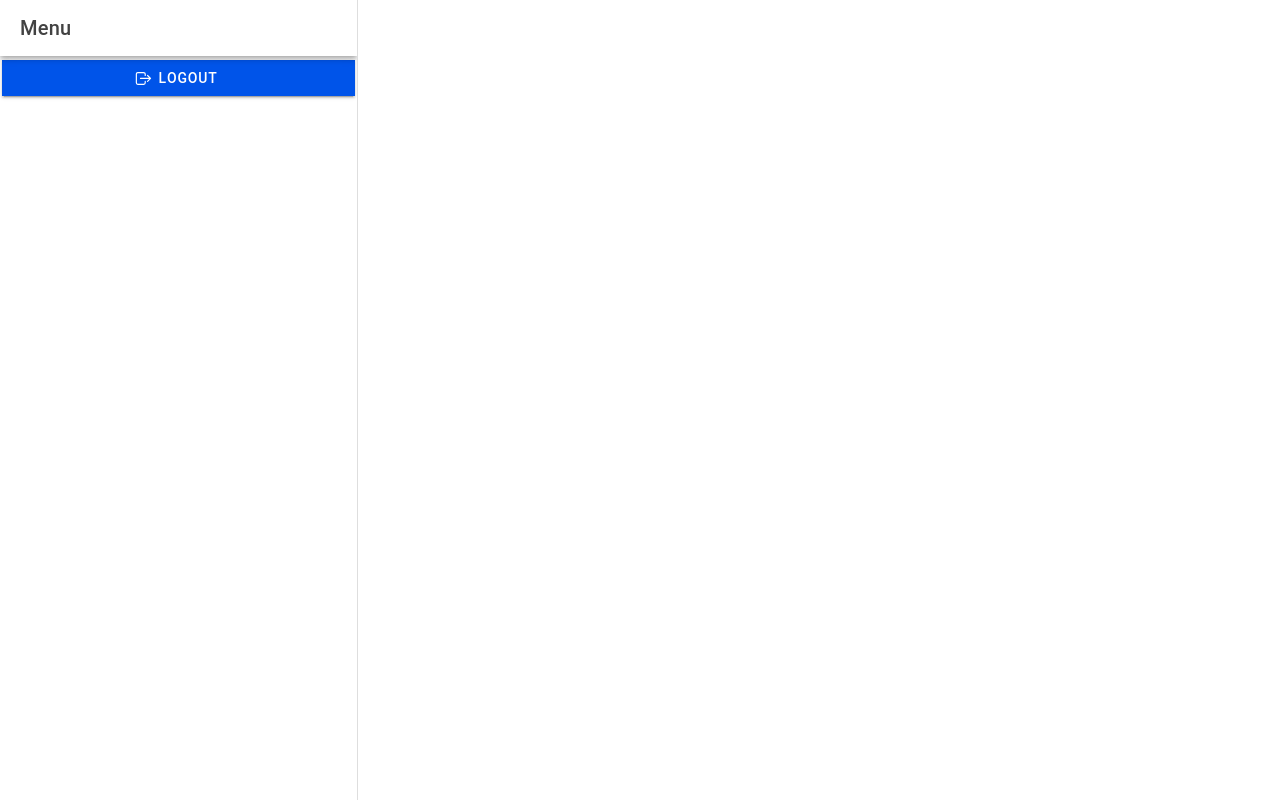
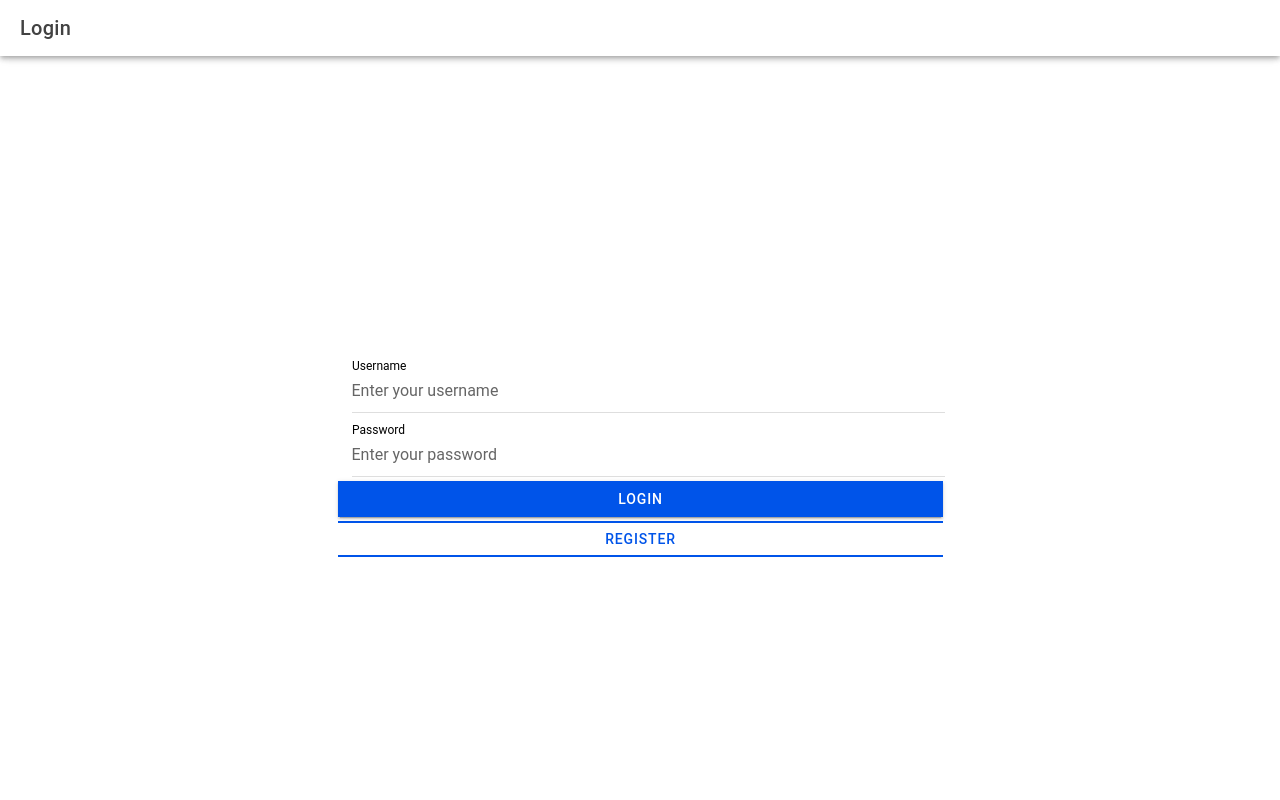
Before and after one commit to Himaglahi/it35-lab, a React (Vite) app: page /it35-lab/app/home/feed in a window 1280 px wide. Both pictures are taken after a click on the element "LOGOUT". Built offline with nearby package versions, Linux system fonts and the light colour scheme.

Commit message:
added login with register

```diff
--- a/src/App.tsx
+++ b/src/App.tsx
@@ -1,7 +1,7 @@
 import { Redirect, Route } from 'react-router-dom';
 import { IonApp, IonRouterOutlet, setupIonicReact } from '@ionic/react';
 import { IonReactRouter } from '@ionic/react-router';
-import Login from './pages/Login';
+import { Login, Register } from './pages/Login'; // Make sure Register is correctly imported
 import Menu from './pages/Menu';
 
 /* Core CSS required for Ionic components to work properly */
@@ -20,17 +20,6 @@ import '@ionic/react/css/text-transformation.css';
 import '@ionic/react/css/flex-utils.css';
 import '@ionic/react/css/display.css';
 
-/**
- * Ionic Dark Mode
- * -----------------------------------------------------
- * For more info, please see:
- * https://ionicframework.com/docs/theming/dark-mode
- */
-
-/* import '@ionic/react/css/palettes/dark.always.css'; */
-/* import '@ionic/react/css/palettes/dark.class.css'; */
-import '@ionic/react/css/palettes/dark.system.css';
-
 /* Theme variables */
 import './theme/variables.css';
 
@@ -40,8 +29,10 @@ const App: React.FC = () => (
   <IonApp>
     <IonReactRouter>
       <IonRouterOutlet>
-      <Route exact path="/it35-lab" component={Login} />
-      <Route  path="/it35-lab/app" component={Menu} />
+        <Route exact path="/it35-lab" component={Login} />
+        <Route exact path="/it35-lab/register" component={Register} />
+        <Route path="/it35-lab/app" component={Menu} />
+        <Redirect exact from="/" to="/it35-lab" />
       </IonRouterOutlet>
     </IonReactRouter>
   </IonApp>
--- a/src/pages/Login.tsx
+++ b/src/pages/Login.tsx
@@ -15,12 +15,16 @@ import {
     useIonRouter
   } from '@ionic/react';
 
-const Login: React.FC = () => {
+  export const Login: React.FC = () => {
     const navigation = useIonRouter();
 
     const doLogin = () => {
         // You can add login validation here
         navigation.push('/it35-lab/app', 'forward', 'replace');
+    };
+
+    const goToRegister = () => {
+        navigation.push('/it35-lab/register', 'forward');
     };
 
     return (
@@ -30,9 +34,9 @@ const Login: React.FC = () => {
                     <IonTitle>Login</IonTitle>
                 </IonToolbar>
             </IonHeader>
-          <IonContent className='ion-padding'>
+            <IonContent className='ion-padding' fullscreen>
                 <IonGrid>
-                  <IonRow className="ion-justify-content-center">
+                    <IonRow className="ion-justify-content-center ion-align-items-center" style={{ minHeight: '100vh' }}>
                         <IonCol size="12" sizeMd="8" sizeLg="6">
                             <IonItem>
                                 <IonLabel position="stacked">Username</IonLabel>
@@ -45,8 +49,11 @@ const Login: React.FC = () => {
                             <IonButton expand="full" onClick={doLogin}>
                                 Login
                             </IonButton>
-                          <IonText color="danger">
-                              <p className="ion-padding-top">Invalid username or password</p>
+                            <IonButton expand="full" fill="outline" onClick={goToRegister}>
+                                Register
+                            </IonButton>
+                            <IonText color="danger" className="ion-text-center">
+                                <p className="ion-padding-top"></p>
                             </IonText>
                         </IonCol>
                     </IonRow>
@@ -55,3 +62,53 @@ const Login: React.FC = () => {
         </IonPage>
     );
   };
+
+  export const Register: React.FC = () => {
+    const navigation = useIonRouter();
+
+    const doRegister = () => {
+        // Registration logic here
+        navigation.push('/it35-lab/app', 'forward', 'replace');
+    };
+
+    return (
+        <IonPage>
+            <IonHeader>
+                <IonToolbar>
+                    <IonTitle>Register</IonTitle>
+                </IonToolbar>
+            </IonHeader>
+            <IonContent className='ion-padding' fullscreen>
+                <IonGrid>
+                    <IonRow className="ion-justify-content-center ion-align-items-center" style={{ minHeight: '100vh' }}>
+                        <IonCol size="12" sizeMd="8" sizeLg="6">
+                            <IonItem>
+                                <IonLabel position="stacked">Full Name</IonLabel>
+                                <IonInput type="text" placeholder="Enter your full name" clearInput required />
+                            </IonItem>
+                            <IonItem>
+                                <IonLabel position="stacked">Email</IonLabel>
+                                <IonInput type="email" placeholder="Enter your email" clearInput required />
+                            </IonItem>
+                            <IonItem>
+                                <IonLabel position="stacked">Username</IonLabel>
+                                <IonInput type="text" placeholder="Choose a username" clearInput required />
+                            </IonItem>
+                            <IonItem>
+                                <IonLabel position="stacked">Password</IonLabel>
+                                <IonInput type="password" placeholder="Create a password" clearInput required />
+                            </IonItem>
+                            <IonItem>
+                                <IonLabel position="stacked">Confirm Password</IonLabel>
+                                <IonInput type="password" placeholder="Confirm your password" clearInput required />
+                            </IonItem>
+                            <IonButton expand="full" onClick={doRegister}>
+                                Register
+                            </IonButton>
+                        </IonCol>
+                    </IonRow>
+                </IonGrid>
+            </IonContent>
+        </IonPage>
+    );
+  };
```
Lines whose indentation alone changed are shown as unchanged.
